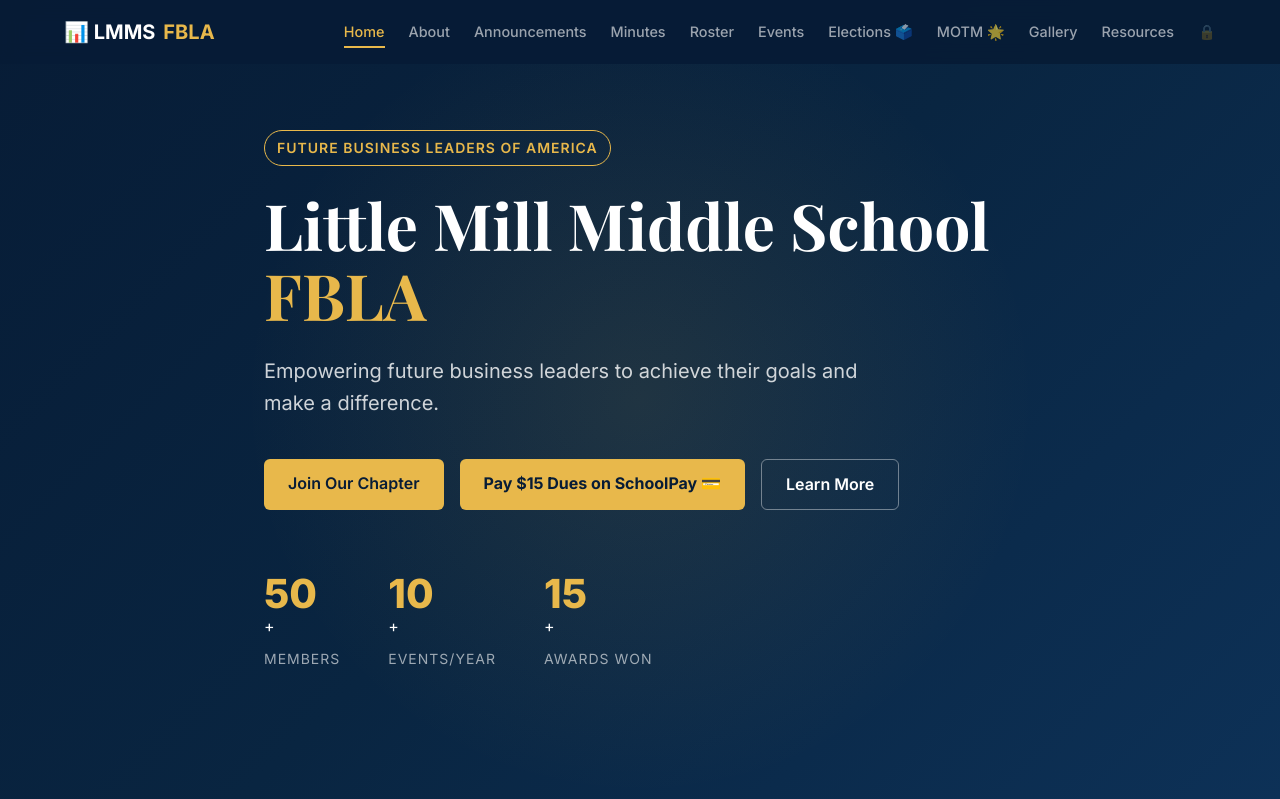
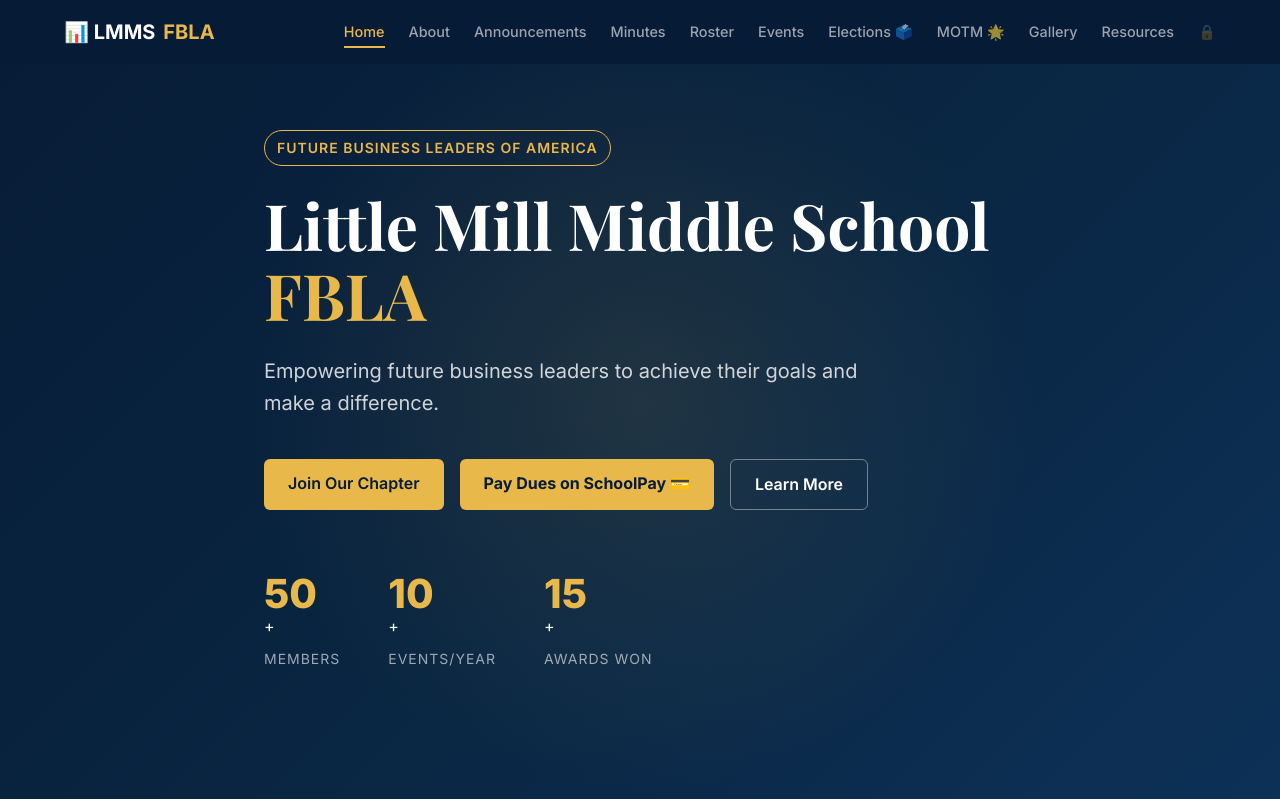
Before and after one commit to Jordan123456789097654/FBLA, a Flask app: page / in a window 1280 px wide. Shown: the top 799 px of the page. Run offline with Flask 3, Linux system fonts and the light colour scheme; data that the repository does not hold is empty.

Commit message:
Remove hardcoded  dues pricing for flexible dues structure

```diff
--- a/data/minutes.json
+++ b/data/minutes.json
@@ -20,7 +20,7 @@
       },
       {
         "title": "Membership Dues",
-        "description": "Dues are $15, due by September 30th. Payment can be made online via SchoolPay."
+        "description": "Membership dues cover national and state membership fees, due by September 30th. Payment can be made online via SchoolPay."
       },
       {
         "title": "Competition Preview",
--- a/static/js/app.js
+++ b/static/js/app.js
@@ -342,7 +342,7 @@ const renderRoster = async () => {
       officersGrid.innerHTML = officers.map(off => `
         <div class="card officer-card" style="text-align: center; padding: 24px; position: relative;">
           <span style="position: absolute; top: 12px; right: 12px; font-size: 0.75rem; font-weight: 700; padding: 4px 10px; border-radius: 12px; background: ${off.duesPaid ? 'rgba(46,204,113,0.2)' : 'rgba(231,76,60,0.2)'}; color: ${off.duesPaid ? '#2ecc71' : '#e74c3c'}; border: 1px solid ${off.duesPaid ? '#2ecc71' : '#e74c3c'};">
-            ${off.duesPaid ? '✓ $15 Dues Paid' : 'Dues Pending'}
+            ${off.duesPaid ? '✓ Dues Paid' : 'Dues Pending'}
           </span>
           <div class="officer-avatar" style="width: 72px; height: 72px; background: var(--navy-lighter); color: var(--gold); border-radius: 50%; display: flex; align-items: center; justify-content: center; font-size: 1.5rem; font-weight: 700; margin: 10px auto 16px; border: 2px solid var(--gold);">${getInitials(off.name)}</div>
           <h3 class="officer-name" style="font-size: 1.1rem; margin-bottom: 4px; font-family: 'Inter', sans-serif;">${escapeHtml(off.name)}</h3>
@@ -361,7 +361,7 @@ const renderRoster = async () => {
           <td style="padding: 12px 16px;"><span class="category-badge" style="background: var(--navy-lighter); color: var(--white-80);">Member</span></td>
           <td style="padding: 12px 16px;">
             <span style="display: inline-block; padding: 4px 10px; border-radius: 12px; font-size: 0.8rem; font-weight: 600; background: ${m.duesPaid ? 'rgba(46,204,113,0.2)' : 'rgba(241,196,15,0.2)'}; color: ${m.duesPaid ? '#2ecc71' : '#f1c40f'}; border: 1px solid ${m.duesPaid ? '#2ecc71' : '#f1c40f'};">
-              ${m.duesPaid ? '✓ Paid ($15)' : 'Dues Pending'}
+              ${m.duesPaid ? '✓ Dues Paid' : 'Dues Pending'}
             </span>
           </td>
         </tr>
@@ -702,7 +702,7 @@ const renderAdminList = async (type, itemRenderer) => {
           ${itemRenderer(item)}
         </div>
         <div class="admin-item-actions" style="display: flex; gap: 8px; align-items: center;">
-          ${type === 'roster' ? `<button class="btn btn-sm" style="background: ${item.duesPaid ? '#2ecc71' : '#f1c40f'}; color: black; font-weight: 700; border: none;" onclick="toggleMemberDues('${item.id}', ${!item.duesPaid})">${item.duesPaid ? '✓ Paid ($15)' : 'Mark $15 Paid'}</button>` : ''}
+          ${type === 'roster' ? `<button class="btn btn-sm" style="background: ${item.duesPaid ? '#2ecc71' : '#f1c40f'}; color: black; font-weight: 700; border: none;" onclick="toggleMemberDues('${item.id}', ${!item.duesPaid})">${item.duesPaid ? '✓ Dues Paid' : 'Mark Dues Paid'}</button>` : ''}
           <button class="btn btn-outline btn-sm" onclick="editItem('${type}', '${item.id}')">Edit</button>
           <button class="btn btn-danger btn-sm" style="background: #e74c3c; border: none; color: white;" onclick="deleteItem('${type}', '${item.id}')">Delete</button>
         </div>
@@ -743,7 +743,7 @@ const renderAdminResourceItem = (item) => `
 window.toggleMemberDues = async (memberId, newStatus) => {
   try {
     await api.put(`/api/roster/${memberId}`, { duesPaid: newStatus });
-    showToast(newStatus ? 'Marked $15 dues as paid!' : 'Marked dues as pending');
+    showToast(newStatus ? 'Marked dues as paid!' : 'Marked dues as pending');
     renderAdminList('roster', renderAdminRosterItem);
   } catch (err) {
     showToast('Failed to update dues status', 'error');
--- a/templates/index.html
+++ b/templates/index.html
@@ -52,7 +52,7 @@
                     <p class="hero-subtitle">Empowering future business leaders to achieve their goals and make a difference.</p>
                     <div class="hero-buttons">
                         <a href="#about" class="btn btn-primary">Join Our Chapter</a>
-                        <a href="https://www.schoolpay.com" target="_blank" rel="noopener" class="btn btn-primary schoolpay-btn" style="background: var(--gold); color: var(--navy-dark); font-weight: 700;">Pay $15 Dues on SchoolPay 💳</a>
+                        <a href="https://www.schoolpay.com" target="_blank" rel="noopener" class="btn btn-primary schoolpay-btn" style="background: var(--gold); color: var(--navy-dark); font-weight: 700;">Pay Dues on SchoolPay 💳</a>
                         <a href="#about" class="btn btn-outline">Learn More</a>
                     </div>
                     <div class="hero-stats">
@@ -166,7 +166,7 @@
                             <h2 class="section-title" style="margin-bottom: 4px;">Member Roster</h2>
                             <p class="section-subtitle" style="margin-bottom: 0;">Our chapter members and officers</p>
                         </div>
-                        <a href="https://www.schoolpay.com" target="_blank" rel="noopener" class="btn btn-primary schoolpay-btn" style="background: var(--gold); color: var(--navy-dark); font-weight: 700;">Pay $15 Dues on SchoolPay 💳</a>
+                        <a href="https://www.schoolpay.com" target="_blank" rel="noopener" class="btn btn-primary schoolpay-btn" style="background: var(--gold); color: var(--navy-dark); font-weight: 700;">Pay Dues on SchoolPay 💳</a>
                     </div>
 
                     <h3 class="subsection-title">Chapter Officers</h3>
```
